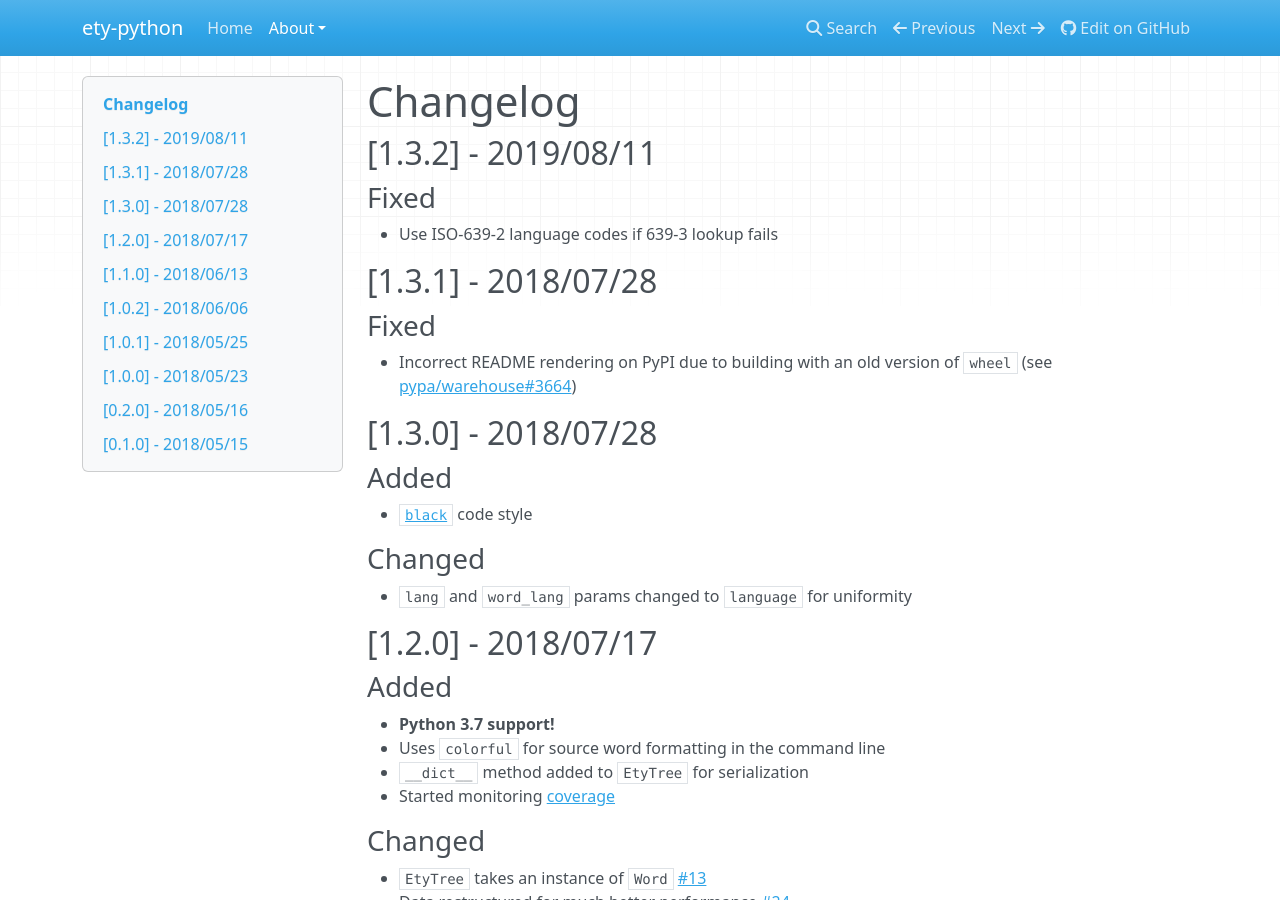
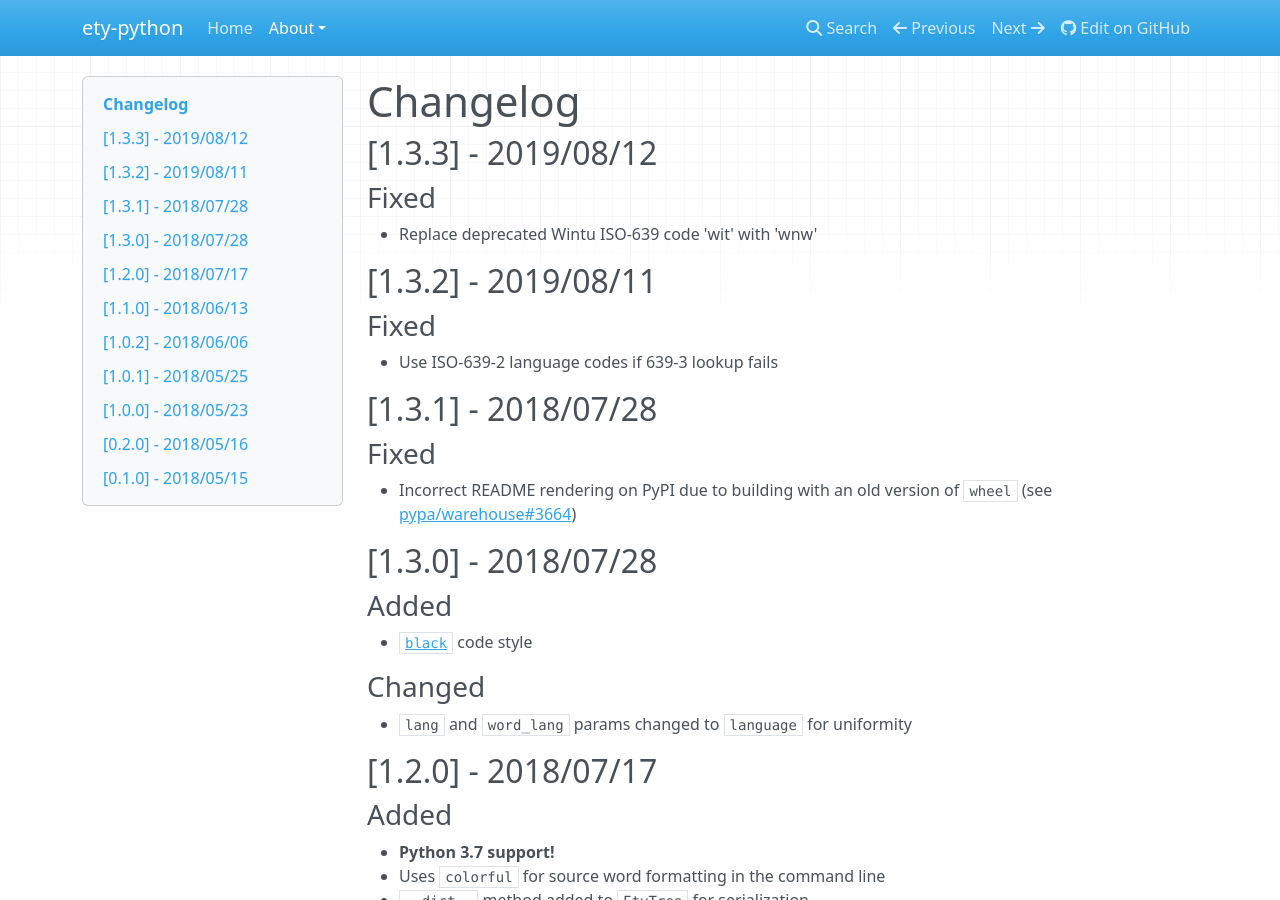
Before and after one commit to jmsv/ety-python, an MkDocs documentation site: the page built from docs/about/changelog.md, in a window 1280 px wide and 900 px high. Built offline with MkDocs 1.6.1, drawn with Linux system fonts in a browser that asks for light colours; nearby versions of some CDN libraries; old or Windows-style settings are respelled for this version of MkDocs.

Commit message:
Version 1.3.3

```diff
--- a/docs/about/changelog.md
+++ b/docs/about/changelog.md
@@ -1,4 +1,10 @@
 # Changelog
+
+## [1.3.3] - 2019/08/12
+
+### Fixed
+
+- Replace deprecated Wintu ISO-639 code 'wit' with 'wnw'
 
 ## [1.3.2] - 2019/08/11
 
--- a/ety/__init__.py
+++ b/ety/__init__.py
@@ -10,7 +10,7 @@ from .tree import EtyTree
 from .word import Word, Language  # noqa: F401
 
 
-__version__ = "1.3.2"
+__version__ = "1.3.3"
 
 
 def _get_source_word(word, language, color=False):
```
